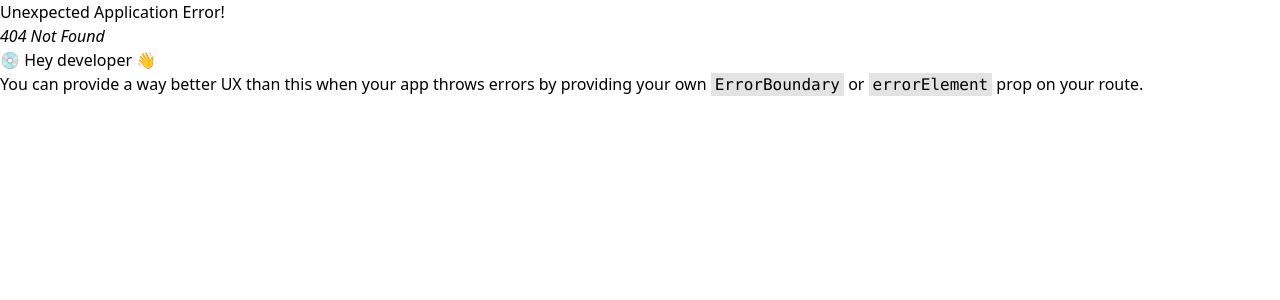
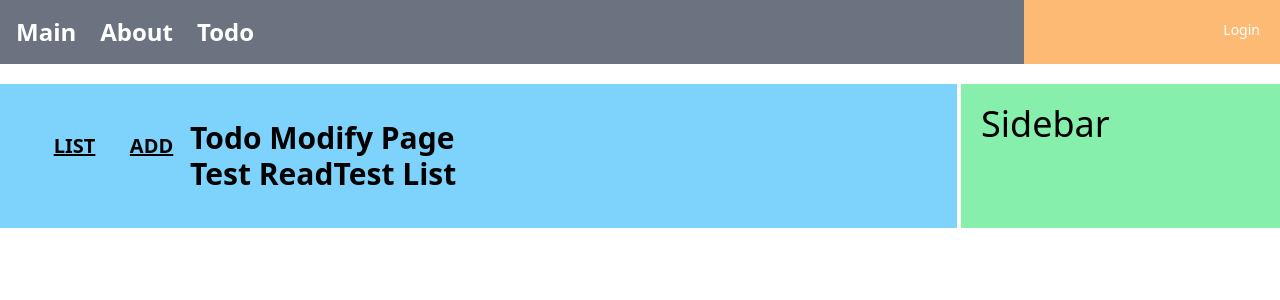
Before and after one commit to shekdns/react-springboot, a React (Create React App) app: page /todo/modify/1 in a window 1280 px wide. Before the commit this address had no page. Shown: the top 300 px of the page. Built offline with nearby package versions, Linux system fonts and the light colour scheme.

Commit message:
2025/01/16 react modify 까지

```diff
--- /dev/null
+++ b/src/pages/todo/AddPage.js
@@ -0,0 +1,9 @@
+const AddPage = () => {
+  return (
+    <div className="text-3xl font-extrabold">
+      Todo Add Page
+    </div>
+  );
+}
+
+export default AddPage;
--- a/src/pages/todo/IndexPage.js
+++ b/src/pages/todo/IndexPage.js
@@ -1,15 +1,27 @@
 import React from 'react';
-import { Outlet } from 'react-router-dom';
+import { Outlet, useNavigate } from 'react-router-dom';
 import BasicLayout from '../../layouts/BasicLayout';
+import { useCallback } from 'react';
 
 const IndexPage = () => {
+
+  const navigate = useNavigate();
+
+  const handleClickList = useCallback( () => {
+    navigate( { pathname : 'list' } )
+  } )
+
+  const handleClickAdd = useCallback( () => {
+    navigate( { pathname : 'add' } )
+  } )
+
   return (
     <BasicLayout>
       <div className='w-full flex m-2 p-2'>
-        <div className='text-xl m-1 p-2 w-20 font-extrabold text-center underline'>
+        <div className='text-xl m-1 p-2 w-20 font-extrabold text-center underline' onClick={handleClickList}>
           LIST
         </div>
-        <div className='text-xl m-1 p-2 w-20 font-extrabold text-center underline'>
+        <div className='text-xl m-1 p-2 w-20 font-extrabold text-center underline' onClick={handleClickAdd}>
           ADD
         </div>
         <div className='flex flex-wrap w-full'>
--- a/src/pages/todo/ListPage.js
+++ b/src/pages/todo/ListPage.js
@@ -1,10 +1,17 @@
 import React from 'react';
+import { useSearchParams } from "react-router-dom";
 
 const ListPage = () => {
+
+  const [queryParams] = useSearchParams();
+
+  const page = queryParams.get( "page" ) ? parseInt( queryParams.get( "page" ) ) : 1
+  const size = queryParams.get( "size" ) ? parseInt( queryParams.get( "size" ) ) : 10
+
   return (
     <div className='p-4 w-full bg-white'>
       <div className='text-3xl font-extrabold'>
-        Todo List Page Component
+        Todo List Page Component {page} --- {size}
       </div>
     </div>
   );
--- /dev/null
+++ b/src/pages/todo/ModifyPage.jsx
@@ -0,0 +1,25 @@
+import { useNavigate } from "react-router-dom";
+
+const ModifyPage = ( {tno} ) => {
+  const navigate = useNavigate()
+
+  const moveToRead = () => {
+    navigate( { pathname:`/todo/read/${tno}` } )
+  }
+
+  const moveToList = () => {
+    navigate( { pathname:`/todo/list` } )
+  }
+
+  return (
+    <div className="text-3xl font-extrabold">
+      Todo Modify Page
+      <div>
+        <button onClick={ () => moveToRead(tno) }>Test Read</button>
+        <button onClick={ () => moveToList() }>Test List</button>
+      </div>
+    </div>
+  );
+}
+
+export default ModifyPage;
--- a/src/pages/todo/ReadPage.js
+++ b/src/pages/todo/ReadPage.js
@@ -1,15 +1,35 @@
 import React from 'react';
-import { useParams } from 'react-router-dom';
+import { useParams, useNavigate, createSearchParams, useSearchParams } from 'react-router-dom';
+import { useCallback } from 'react';
 
 const ReadPage = () => {
   const {tno} = useParams();
+  const navigate = useNavigate();
+  const [queryParams] = useSearchParams()
+
+  const page = queryParams.get( "page" ) ? parseInt( queryParams.get( "page" ) ) : 1
+  const size = queryParams.get( "size" ) ? parseInt( queryParams.get( "size" ) ) : 10
+  const queryStr = createSearchParams( {page,size} ).toString()
+
+  const moveToModify = useCallback( (tno) => {
+    navigate( {pathname: `/todo/modify/${tno}`,
+               search: queryStr
+            } )
+  }, [tno, page, size] )
+
+  const moveToList = useCallback( () => {
+    navigate( {pathname: `/todo/list`, search: queryStr } )
+  }, [page, size] )
 
   return (
     <div className='text-3xl font-extrabold'>
       Todo Read Page Component {tno}
+      <div>
+        <button onClick={ () => moveToModify(tno) }>Test Modify</button>
+        <button onClick={ () => moveToList() }>Test List</button>
+      </div>
     </div>
   );
 };
 
-
 export default ReadPage;
--- a/src/router/todoRouter.js
+++ b/src/router/todoRouter.js
@@ -2,9 +2,11 @@ import React from 'react';
 import { Suspense, lazy } from 'react';
 import { Navigate } from 'react-router-dom';
 
-const Loading  = <div>Loading....</div>
-const TodoList = lazy( () => import( "../pages/todo/ListPage" ) )
-const TodoRead = lazy( () => import( "../pages/todo/ReadPage" ) )
+const Loading    = <div>Loading....</div>
+const TodoList   = lazy( () => import( "../pages/todo/ListPage" ) )
+const TodoRead   = lazy( () => import( "../pages/todo/ReadPage" ) )
+const TodoAdd    = lazy( () => import( "../pages/todo/AddPage" ) )
+const TodoModify = lazy( () => import( "../pages/todo/ModifyPage" ) )
 
 const todoRouter = () => {
   return [
@@ -19,6 +21,14 @@ const todoRouter = () => {
     {
       path: "read/:tno",
       element: <Suspense fallback={Loading}><TodoRead/></Suspense>
+    },
+    {
+      path: "add",
+      element: <Suspense fallback={Loading}><TodoAdd/></Suspense>
+    },
+    {
+      path : "modify/:tno",
+      element: <Suspense fallback={Loading}><TodoModify/></Suspense>
     }
   ]
 };
```
